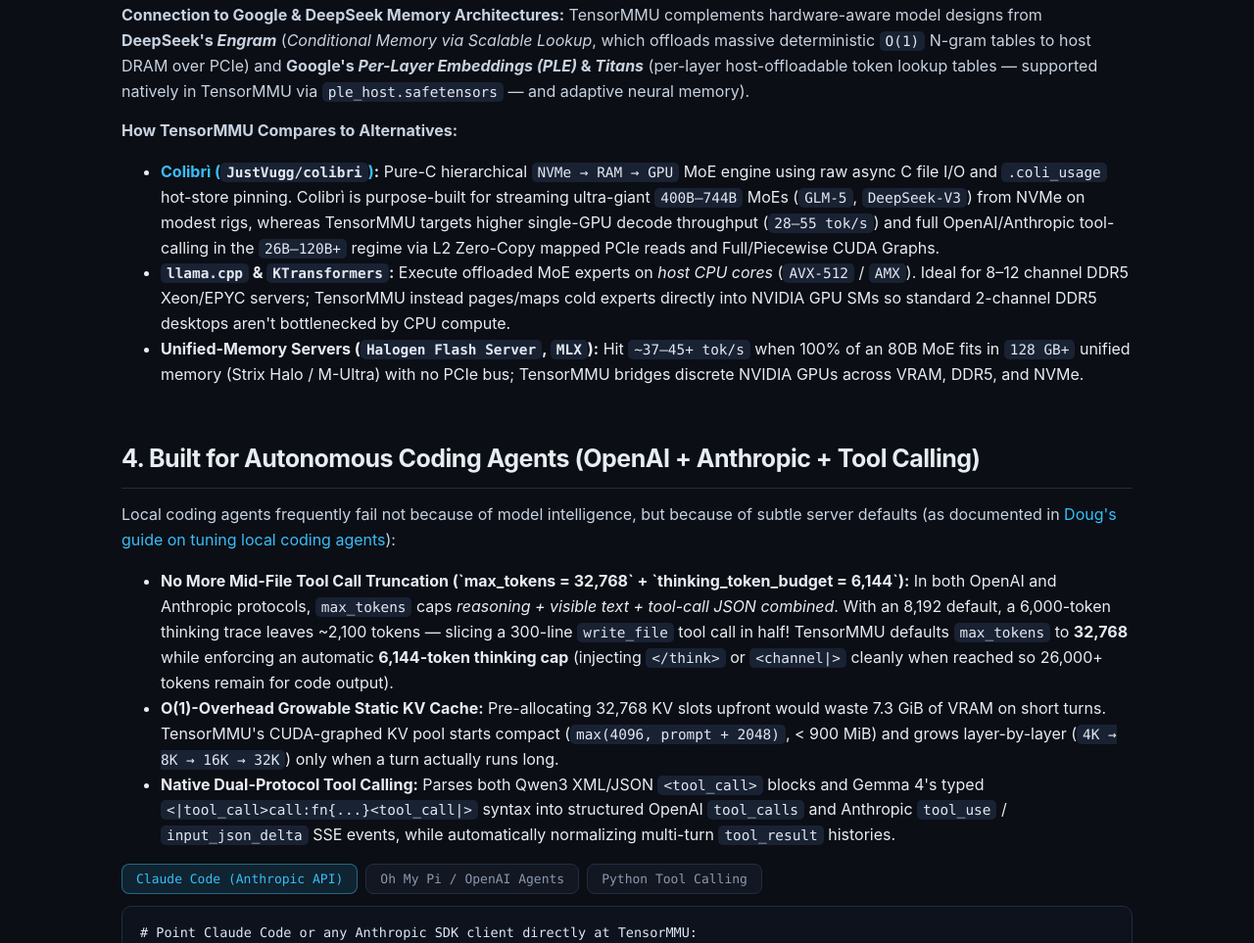
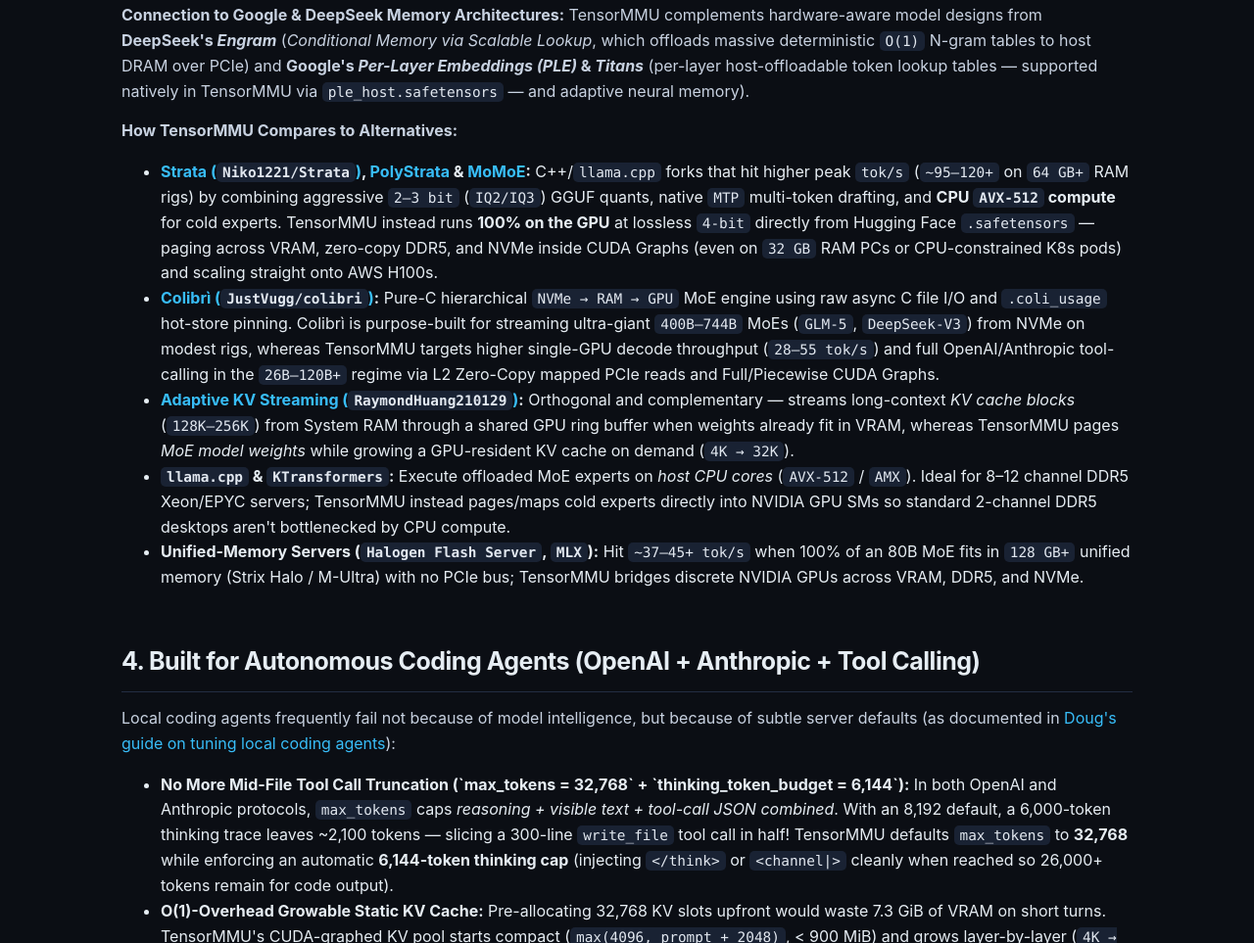
Before and after one commit to ryanbeales/tensormmu, a plain HTML site: page docs/index.html in a window 1280 px wide. Shown: the part 2490-3453 px from the top of the page at 98% size. Drawn offline with Linux system fonts and the light colour scheme.

Commit message:
docs: add Strata/PolyStrata/MoMoE and Adaptive KV Streaming comparisons

```diff
--- a/docs/index.html
+++ b/docs/index.html
@@ -308,11 +308,25 @@
     </p>
     <ul>
       <li>
+        <strong><a href="https://github.com/Niko1221/Strata" target="_blank" rel="noopener">Strata (<code>Niko1221/Strata</code>)</a>,
+        <a href="https://github.com/simplexai-labs/PolyStrata" target="_blank" rel="noopener">PolyStrata</a> &amp;
+        <a href="https://github.com/aflin/momoe" target="_blank" rel="noopener">MoMoE</a>:</strong>
+        C++/<code>llama.cpp</code> forks that hit higher peak <code>tok/s</code> (<code>~95–120+</code> on <code>64 GB+</code> RAM rigs) by combining
+        aggressive <code>2–3 bit</code> (<code>IQ2/IQ3</code>) GGUF quants, native <code>MTP</code> multi-token drafting, and <strong>CPU <code>AVX-512</code> compute</strong>
+        for cold experts. TensorMMU instead runs <strong>100% on the GPU</strong> at lossless <code>4-bit</code> directly from Hugging Face <code>.safetensors</code> —
+        paging across VRAM, zero-copy DDR5, and NVMe inside CUDA Graphs (even on <code>32 GB</code> RAM PCs or CPU-constrained K8s pods) and scaling straight onto AWS H100s.
+      </li>
+      <li>
         <strong><a href="https://github.com/JustVugg/colibri" target="_blank" rel="noopener">Colibrì (<code>JustVugg/colibri</code>)</a>:</strong>
         Pure-C hierarchical <code>NVMe → RAM → GPU</code> MoE engine using raw async C file I/O and <code>.coli_usage</code> hot-store pinning.
         Colibrì is purpose-built for streaming ultra-giant <code>400B–744B</code> MoEs (<code>GLM-5</code>, <code>DeepSeek-V3</code>) from NVMe on modest rigs,
         whereas TensorMMU targets higher single-GPU decode throughput (<code>28–55 tok/s</code>) and full OpenAI/Anthropic tool-calling in the
         <code>26B–120B+</code> regime via L2 Zero-Copy mapped PCIe reads and Full/Piecewise CUDA Graphs.
+      </li>
+      <li>
+        <strong><a href="https://github.com/RaymondHuang210129/llama.cpp-adaptive-kv-streaming" target="_blank" rel="noopener">Adaptive KV Streaming (<code>RaymondHuang210129</code>)</a>:</strong>
+        Orthogonal and complementary — streams long-context <em>KV cache blocks</em> (<code>128K–256K</code>) from System RAM through a shared GPU ring buffer when weights already fit in VRAM,
+        whereas TensorMMU pages <em>MoE model weights</em> while growing a GPU-resident KV cache on demand (<code>4K → 32K</code>).
       </li>
       <li>
         <strong><code>llama.cpp</code> &amp; <code>KTransformers</code>:</strong> Execute offloaded MoE experts on <em>host CPU cores</em>
```
Also changed, not shown: 1 other file.
